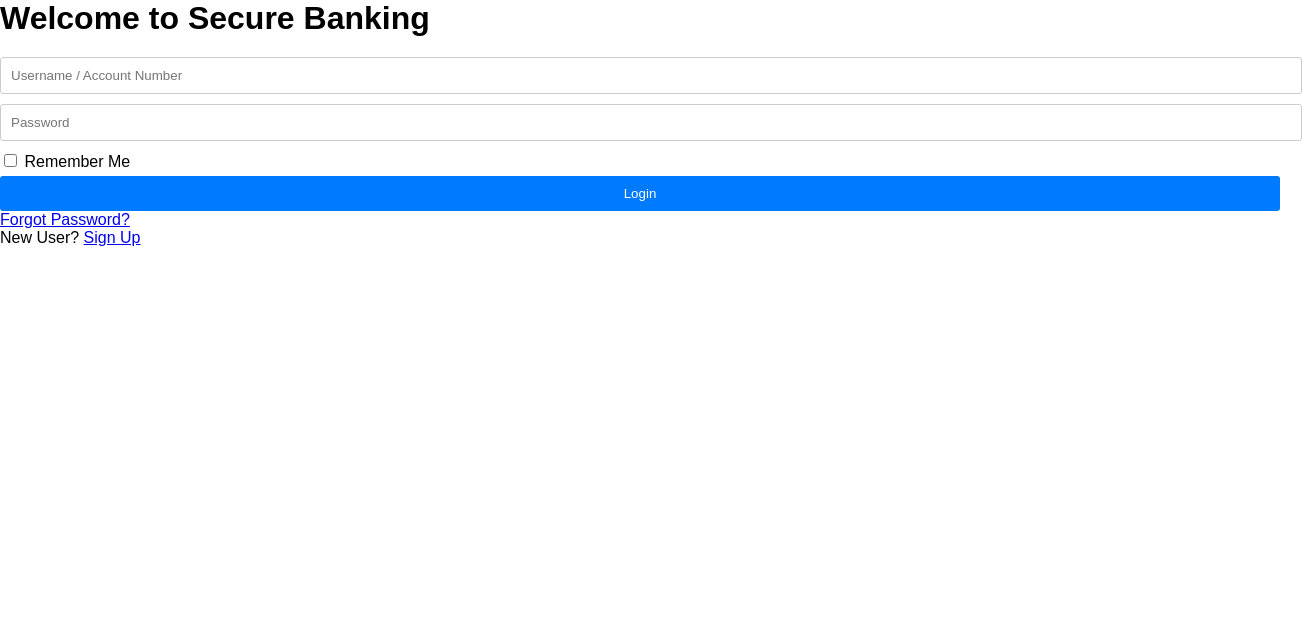
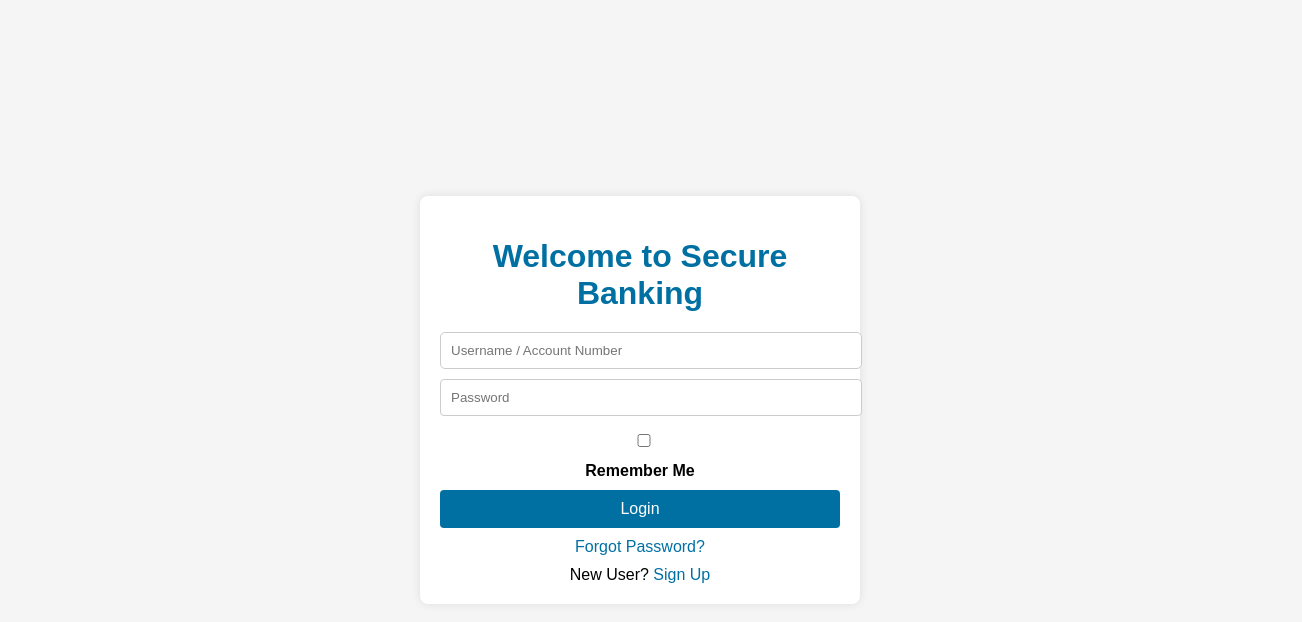
Before and after one commit to sudhirkr92/hackthon-23, a plain HTML site: page UI/Index.html in a window 1280 px wide. Shown: the whole page, 1302 px wide, since content can reach past the window. Drawn offline with Linux system fonts and the light colour scheme.

Commit message:
Update styles.css

```diff
--- a/UI/styles.css
+++ b/UI/styles.css
@@ -1,66 +1,119 @@
-/* Reset some default browser styling */
-body, h1, h2, h3, p, ul, ol, li, form {
+body {
+    margin: 0;
+    font-family: Arial, sans-serif;
+    background-color: #f5f5f5;
 	 margin: 0;
       padding: 0;
+      display: flex;
+      justify-content: center;
+      align-items: center;
+      min-height: 100vh;
 }
 
-/* Basic styling */
-body {
-  font-family: Arial, sans-serif;
+.container {
+    display: flex;
+    justify-content: center;
+    align-items: center;
+    height: 100vh;
 }
 
-.login-container, .submission-container {
+.login-box {
+    background-color: #ffffff;
+    border-radius: 8px;
+    box-shadow: 0px 0px 10px rgba(0, 0, 0, 0.1);
+    padding: 20px;
+    text-align: center;
     max-width: 400px;
-  margin: 0 auto;
-  padding: 20px;
-  border: 1px solid #ccc;
-  border-radius: 5px;
-  background-color: #fff;
-  box-shadow: 0 2px 4px rgba(0, 0, 0, 0.1);
 }
 
-form {
-  margin-top: 20px;
+.login-box h1 {
+    color: #0070A3;
+    margin-bottom: 20px;
+}
+
+.login-box input {
+    width: 100%;
+    padding: 10px;
+    margin-bottom: 15px;
+    border: 1px solid #ccc;
+    border-radius: 4px;
+}
+
+.login-box label {
+    display: block;
+    margin-bottom: 10px;
+}
+
+.login-box button {
+    background-color: #0070A3;
+    color: white;
+    border: none;
+    border-radius: 4px;
+    padding: 10px 20px;
+    cursor: pointer;
+    width: 100%;
+    transition: background-color 0.2s ease-in-out;
+}
+
+.login-box button:hover {
+    background-color: #005580;
+}
+
+.forgot-password,
+.signup-link {
+    margin-top: 10px;
+}
+
+.forgot-password a,
+.signup-link a {
+    text-decoration: none;
+    color: #0070A3;
+}
+
+.forgot-password a:hover,
+.signup-link a:hover {
+    text-decoration: underline;
+}
+.form-container {
+      background-color: #fff;
+      padding: 20px;
+      border-radius: 10px;
+      box-shadow: 0 0 10px rgba(0, 0, 0, 0.1);
+      width: 400px;
+    }
+
+    h1 {
+      text-align: center;
+      margin-bottom: 20px;
+      color: #0070A3;
     }
 
     label {
+      font-weight: bold;
       display: block;
       margin-bottom: 5px;
     }
 
     input[type="text"],
-input[type="password"],
     input[type="date"] {
       width: 100%;
       padding: 10px;
       margin-bottom: 10px;
       border: 1px solid #ccc;
-  border-radius: 3px;
+      border-radius: 5px;
     }
 
     button {
-  display: block;
-  width: 100%;
-  padding: 10px;
       background-color: #007bff;
       color: #fff;
       border: none;
-  border-radius: 3px;
+      border-radius: 5px;
+      padding: 10px 20px;
       cursor: pointer;
+      width: 100%;
+      font-size: 16px;
     }
 
     button:hover {
       background-color: #0056b3;
     }
-.colorful-heading span {
-  display: block;
-  color: #010e06;
-  font-size: 18px;
-}
-
-.colorful-heading .highlight {
-  background-color: #2ecc71;
-  color: white;
-  padding: 5px 10px;
-  border-radius: 5px;
-}
```
Lines whose indentation alone changed are shown as unchanged.
